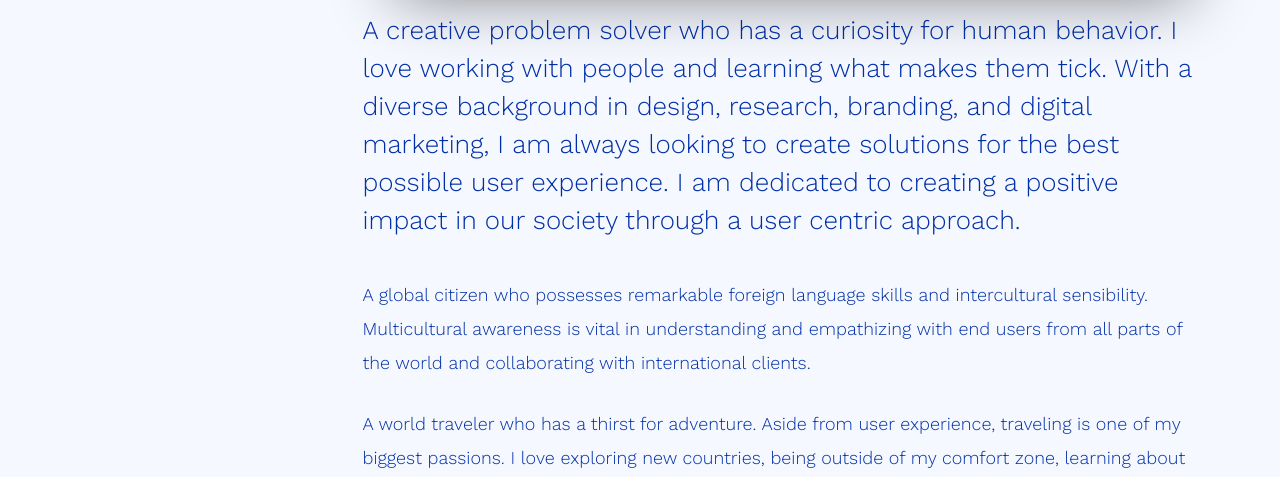
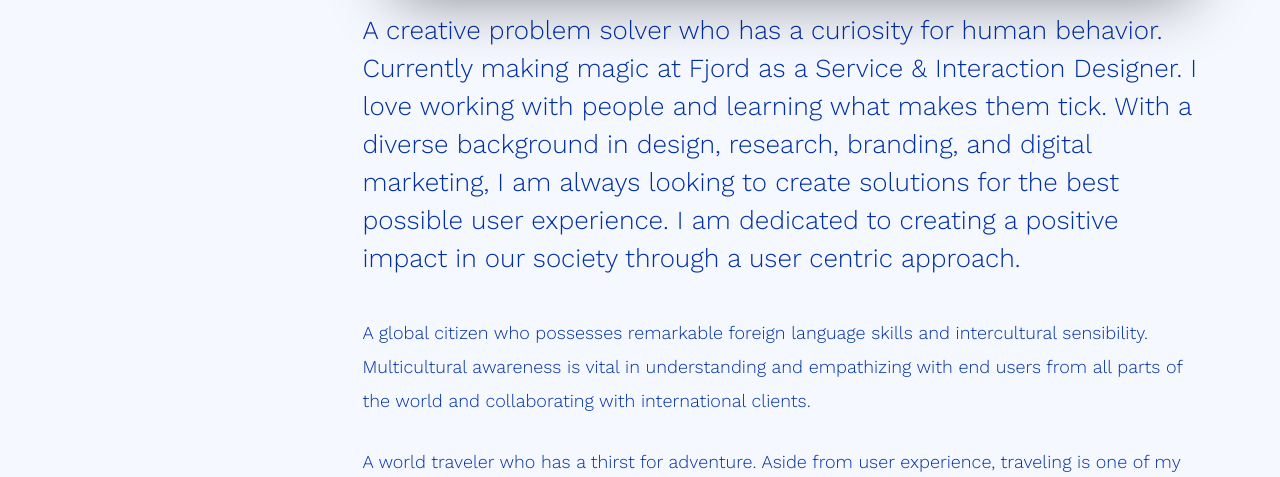
Before and after one commit to virginia-yu/portfolio, a plain HTML site: page about.html in a window 1280 px wide. Shown: the part 1521-1998 px from the top of the page. Drawn offline with nearby package versions, Linux system fonts and the light colour scheme; files whose address does not match are found by name; a web font is replaced by a local one.

Commit message:
Update about.html
updated bio

```diff
--- a/about.html
+++ b/about.html
@@ -134,7 +134,7 @@
 								<figure class="fh5co-bio-photo"><img src="images/profile.jpg" class="img-responsive" alt="Free HTML5 Bootstrap Template"></figure>
 							</div>
 							<p></p>
-								<p class="fh5co-lead">A creative problem solver who has a curiosity for human behavior. I love working with people and learning what makes them tick. With a diverse background in design, research, branding, and digital marketing, I am always looking to create solutions for the best possible user experience. I am dedicated to creating a positive impact in our society through a user centric approach.</p>
+								<p class="fh5co-lead">A creative problem solver who has a curiosity for human behavior. Currently making magic at Fjord as a Service & Interaction Designer. I love working with people and learning what makes them tick. With a diverse background in design, research, branding, and digital marketing, I am always looking to create solutions for the best possible user experience. I am dedicated to creating a positive impact in our society through a user centric approach.</p>
 			<p>A global citizen who possesses remarkable foreign language skills and intercultural sensibility. Multicultural awareness is vital in understanding and empathizing with end users from all parts of the world and collaborating with international clients.</p>
 			<p>A world traveler who has a thirst for adventure. Aside from user experience, traveling is one of my biggest passions. I love exploring new countries, being outside of my comfort zone, learning about people from all around the world and picking up new languages. I believe these interactions give me a unique perspective to propel my creative solutions to the next level.</p>
 			<p><div class="row row-bottom-padded-sm animate-box">
```
